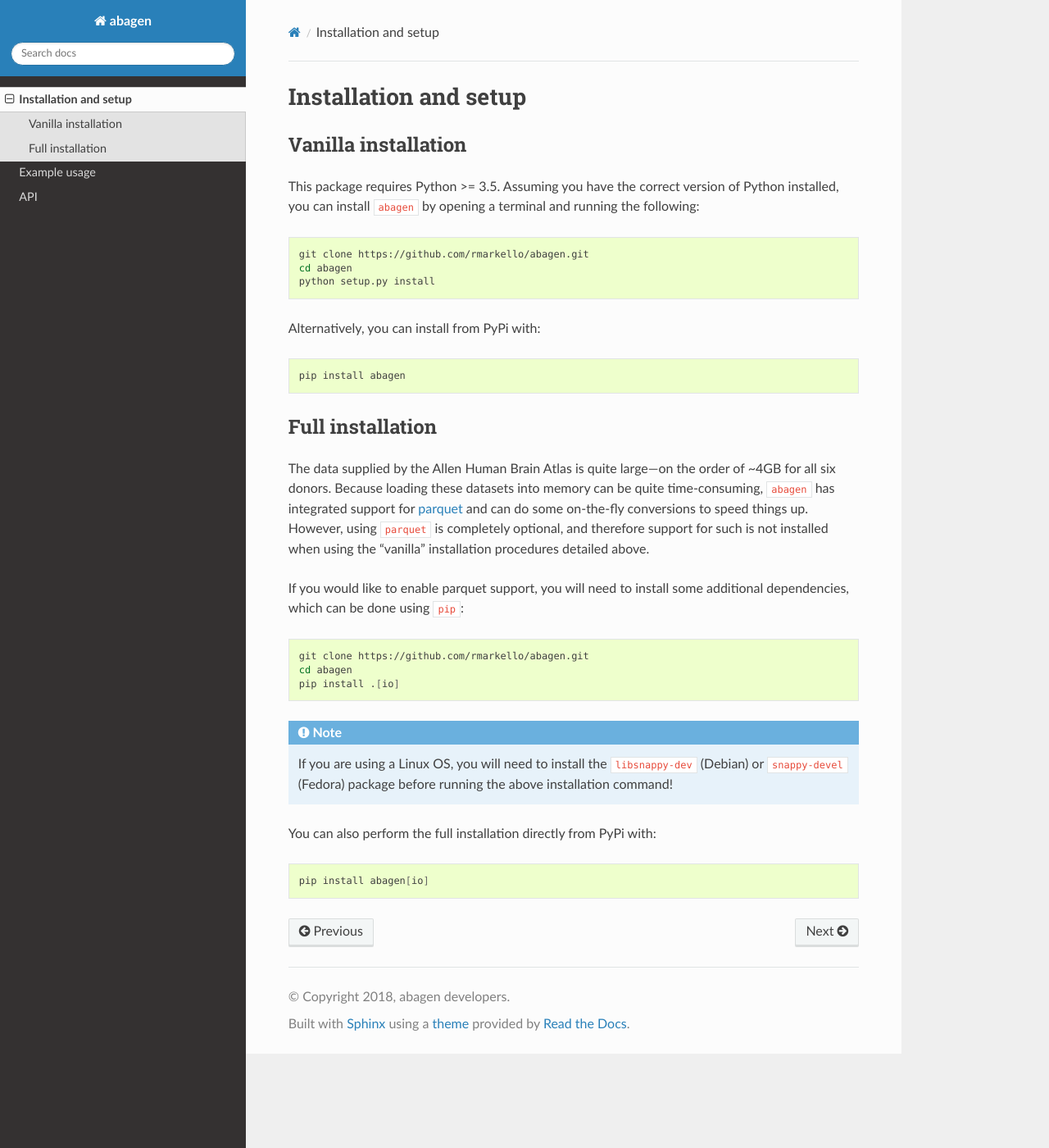
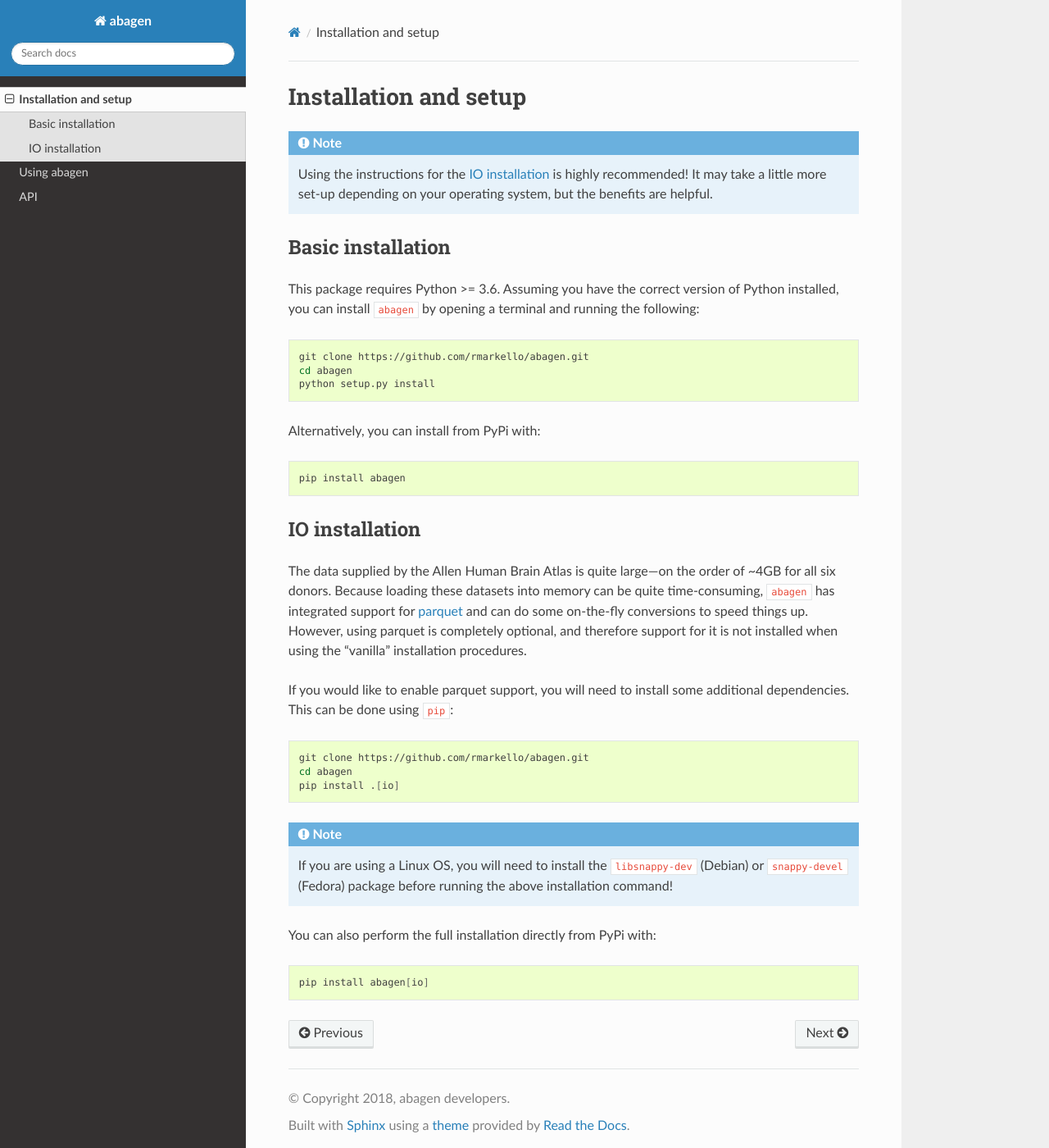
Before and after one commit to rmarkello/abagen, a Sphinx documentation site: the page built from docs/installation.rst, in a window 1280 px wide and 1400 px high. Shown: the whole window at 82% size. Built offline with Sphinx 7.4.7 and the Read the Docs theme 2.0.0, drawn with Linux system fonts in a browser that asks for light colours; the version number could not be read and is left out.

Commit message:
[DOC] Updates install instructions
Adds pip install instructions

```diff
--- a/docs/installation.rst
+++ b/docs/installation.rst
@@ -3,12 +3,18 @@
 Installation and setup
 ======================
 
-.. _vanilla_installation:
+.. note::
 
-Vanilla installation
+    Using the instructions for the :ref:`io_installation` is highly
+    recommended! It may take a little more set-up depending on your operating
+    system, but the benefits are helpful.
+
+.. _basic_installation:
+
+Basic installation
 --------------------
 
-This package requires Python >= 3.5. Assuming you have the correct version of
+This package requires Python >= 3.6. Assuming you have the correct version of
 Python installed, you can install ``abagen`` by opening a terminal and running
 the following:
 
@@ -18,28 +24,26 @@ the following:
    cd abagen
    python setup.py install
 
-
 Alternatively, you can install from PyPi with:
 
 .. code-block:: bash
 
     pip install abagen
 
-.. _full_installation:
+.. _io_installation:
 
-Full installation
------------------
+IO installation
+---------------
 
 The data supplied by the Allen Human Brain Atlas is quite large---on the order
 of ~4GB for all six donors. Because loading these datasets into memory can be
 quite time-consuming, ``abagen`` has integrated support for `parquet <https://
 parquet.apache.org/>`_ and can do some on-the-fly conversions to speed things
-up. However, using ``parquet`` is completely optional, and therefore support
-for such is not installed when using the "vanilla" installation procedures
-detailed above.
+up. However, using parquet is completely optional, and therefore support for it
+is not installed when using the "vanilla" installation procedures.
 
 If you would like to enable parquet support, you will need to install some
-additional dependencies, which can be done using ``pip``:
+additional dependencies. This can be done using ``pip``:
 
 .. code-block:: bash
 
@@ -58,3 +62,5 @@ You can also perform the full installation directly from PyPi with:
 .. code-block:: bash
 
     pip install abagen[io]
+
+.. _devel_installation:
--- a/docs/usage.rst
+++ b/docs/usage.rst
@@ -1,7 +1,7 @@
 .. _usage:
 
-Example usage
-=============
+Using abagen
+============
 
 Downloading the AHBA data
 -------------------------
@@ -139,7 +139,7 @@ we can process the data. This is as simple as:
 
     Wrangling all the raw microarray data can be quite time-consuming! If you'd
     like to speed up this step you can make sure you've performed the
-    :ref:`full_installation`.
+    :ref:`io_installation`.
 
 The ``expression`` object returned is a ``pandas.DataFrame``, where rows
 correspond to region labels as defined in our atlas image, columns correspond
```
